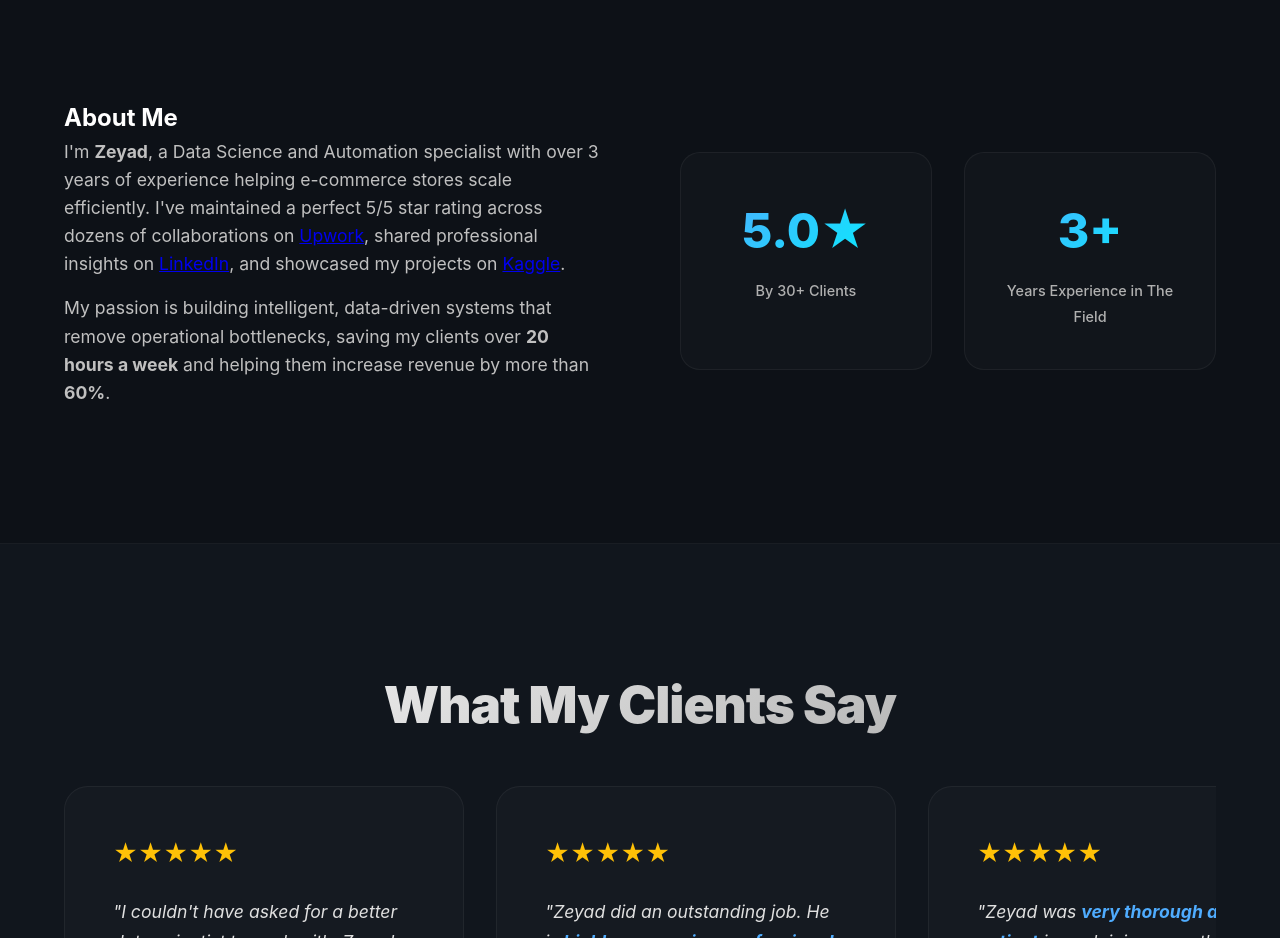
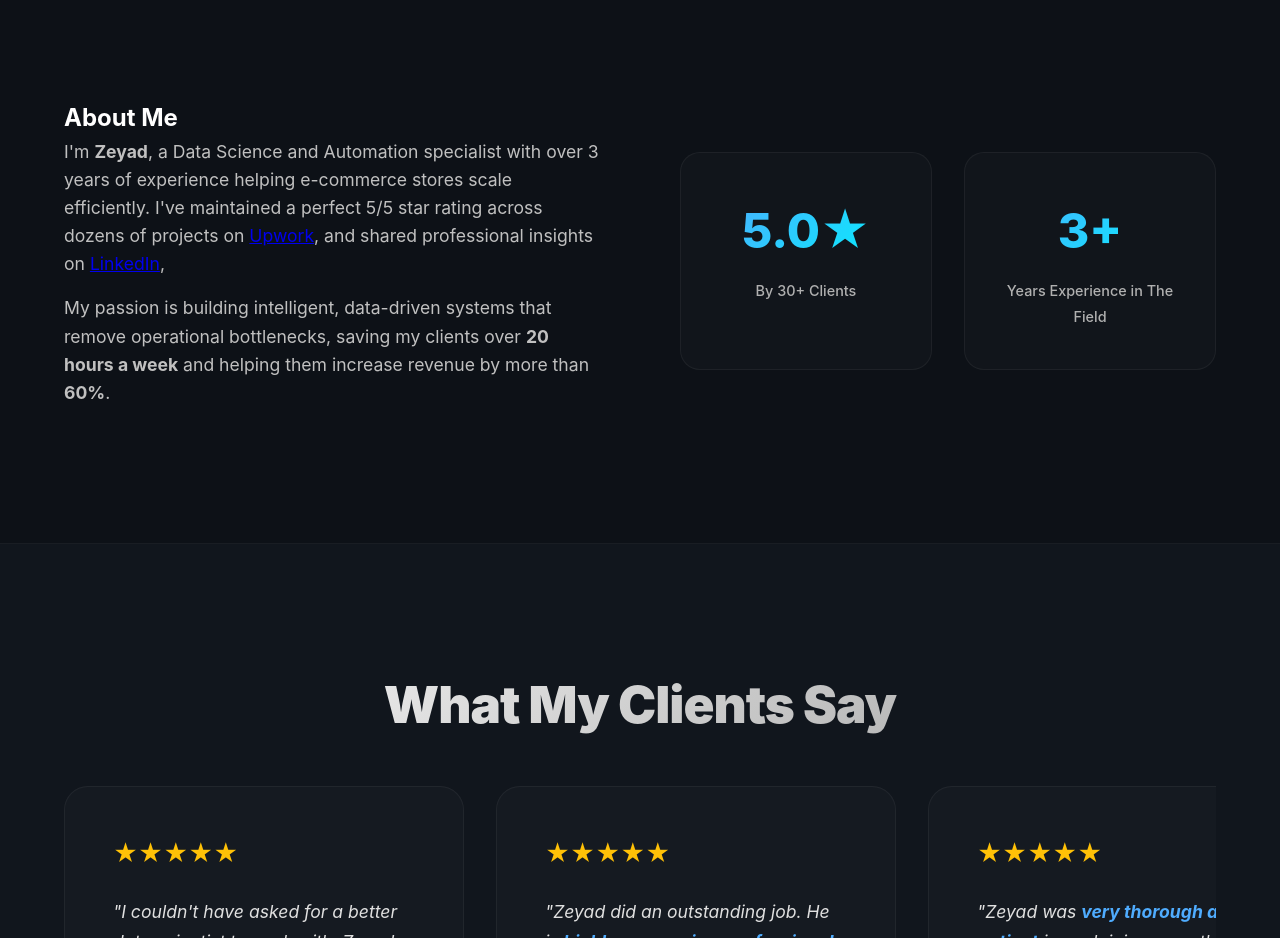
Before and after one commit to zeyadsayedabdullah/profile, a plain HTML site: page index.html in a window 1280 px wide. Shown: the part 4720-5658 px from the top of the page. Drawn offline with nearby package versions, Linux system fonts and the light colour scheme.

Commit message:
Update index.html

```diff
--- a/index.html
+++ b/index.html
@@ -525,12 +525,10 @@
     <h2>About Me</h2>
     <p>
         I'm <strong>Zeyad</strong>, a Data Science and Automation specialist with over 3 years of experience helping e-commerce stores scale efficiently.
-        I've maintained a perfect 5/5 star rating across dozens of collaborations on
+        I've maintained a perfect 5/5 star rating across dozens of projects on
         <a href="https://www.upwork.com/freelancers/~011e53df9cf97afbe3" target="_blank">Upwork</a>,
-        shared professional insights on
+        and shared professional insights on
         <a href="https://www.linkedin.com/in/zeyadsayed/" target="_blank">LinkedIn</a>,
-        and showcased my projects on
-        <a href="https://www.kaggle.com/zeyadsayedadbullah" target="_blank">Kaggle</a>.
     </p>
     <p>
         My passion is building intelligent, data-driven systems that remove operational bottlenecks, saving my clients over <strong>20 hours a week</strong> and helping them increase revenue by more than <strong>60%</strong>.
```
